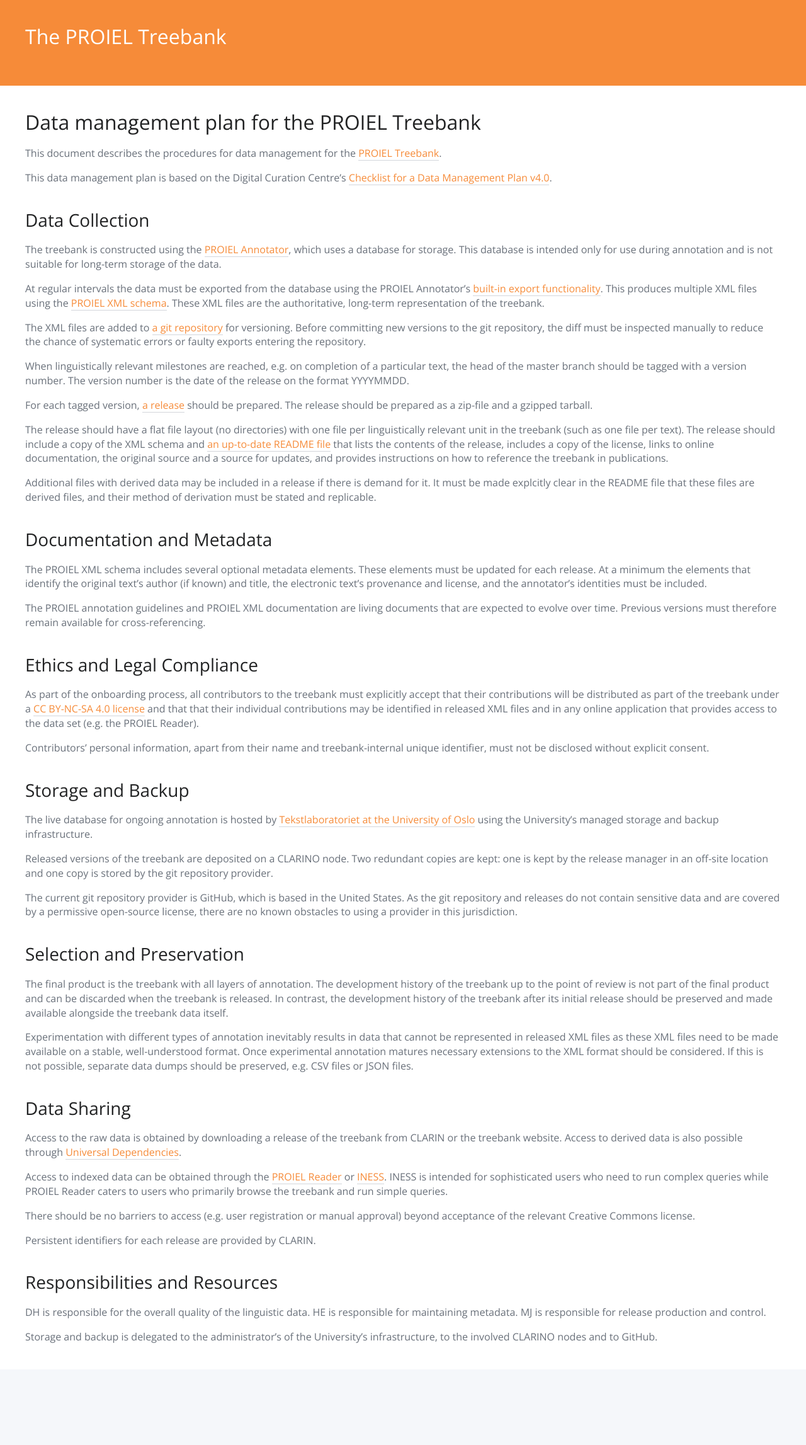
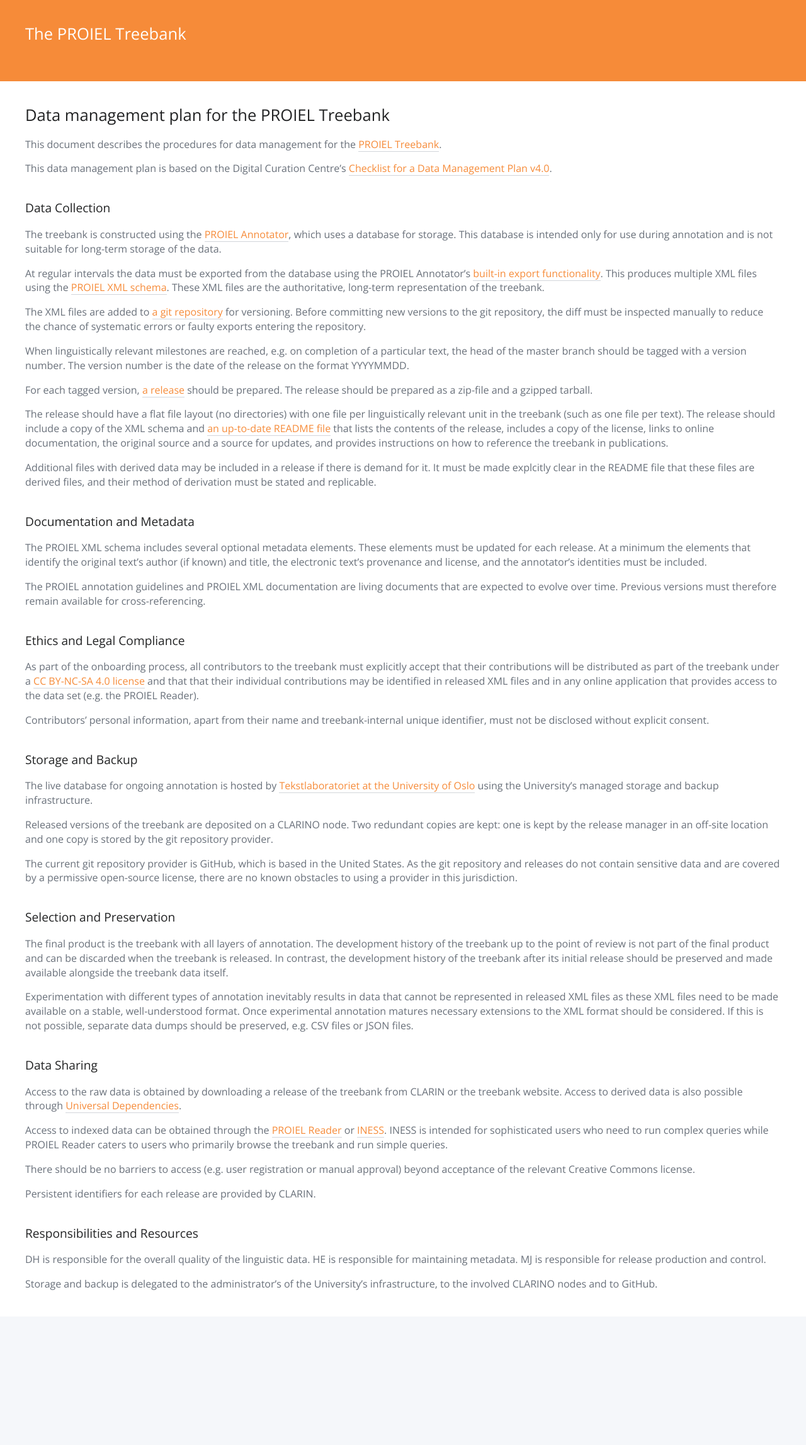
Before and after one commit to proiel/proiel.github.io, a Jekyll site: the page built from dmp.md, in a window 1280 px wide. Shown: the whole page at 63% size. Built offline with Jekyll 4.4.1, drawn with Linux system fonts in a browser that asks for light colours; nearby versions of some CDN libraries; after the commit the page ends 2210 px from its top, so only the background shows below that.

Commit message:
Adjust handbook style header sizes

```diff
--- a/css/handbook.sass
+++ b/css/handbook.sass
@@ -14,6 +14,12 @@
 $size-7: 13px
 
 @import "_bulma"
+
+.content
+  h1
+    font-size: 1.6em
+  h2
+    font-size: 1.2em
 
 table
   background: $white
```
